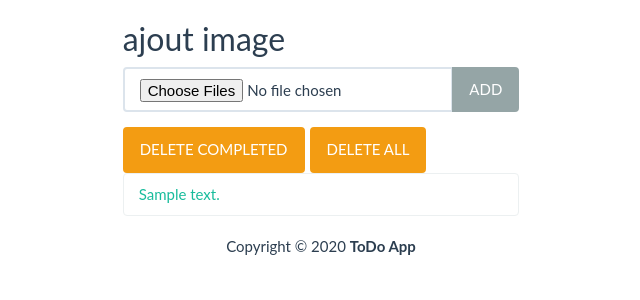
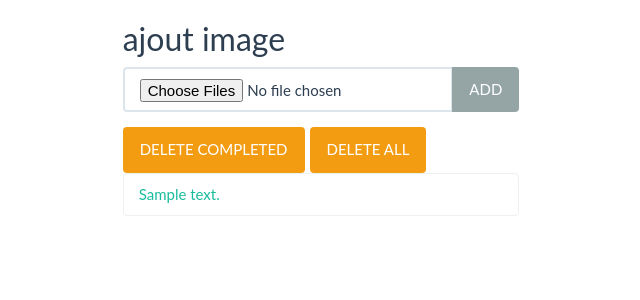
Before and after one commit to Llelepipede/chall48_2021, a Flask app: template pythonProject/app/templates/index.html in a window 1280 px wide. Shown: the top 300 px of the page, without its empty margins (319-959 px from the left). Run offline with Flask 2, Linux system fonts and the light colour scheme; the template is opened without the code that fills it: most values are stand-ins (such as "Sample title", 1, 10 or a date in 2020); some libraries are stand-ins or nearby versions.

Commit message:
final push

```diff
--- a/pythonProject/app/main/routes.py
+++ b/pythonProject/app/main/routes.py
@@ -26,7 +26,7 @@ def ajout_images():
             'image_name': image.filename
         })
 
-    return redirect(url_for('main.connected'))
+    return render_template("index.html")
 
 @main.route('/challenge')
 def challenge():
--- a/pythonProject/app/templates/index.html
+++ b/pythonProject/app/templates/index.html
@@ -5,7 +5,7 @@
 	<meta charset="utf-8">
 	<meta http-equiv="X-UA-Compatible" content="IE=edge">
 	<meta name="viewport" content="width=device-width, initial-scale=1">
-	<title>ToDo App</title>
+	<title>add image</title>
 
 	<link href="https://fonts.googleapis.com/css?family=Oswald" rel="stylesheet">
 
@@ -74,9 +74,6 @@
 
 		<footer>
 			<div class="row pad">
-				<div class="col-lg-12 text-center">
-					Copyright &copy; 2020 <strong>ToDo App</strong>
-				</div>
 			</div>
 		</footer>
 	</div>
```
